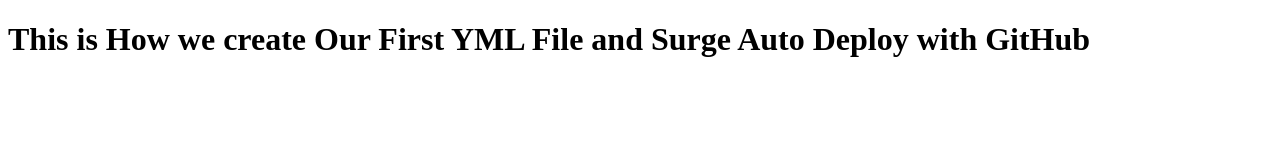
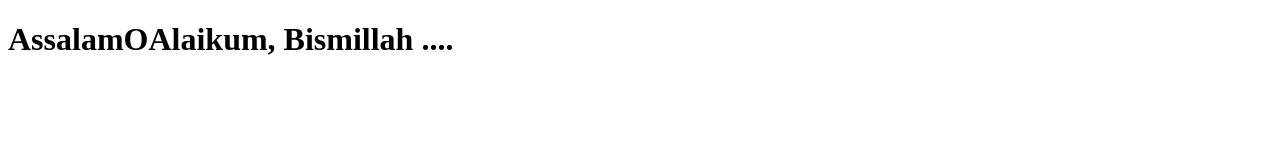
Before and after one commit to skashifali75/FirstRepoOfBoot, a plain HTML site: page index.html in a window 1280 px wide. Drawn offline with Linux system fonts and the light colour scheme.

Commit message:
Change in Index.html

```diff
--- a/index.html
+++ b/index.html
@@ -6,6 +6,6 @@
     <title>Talha</title>
 </head>
 <body>
-    <h1>This is How we create Our First YML File and Surge Auto Deploy with GitHub</h1>
+    <h1>AssalamOAlaikum, Bismillah ....</h1>
 </body>
 </html>
```
